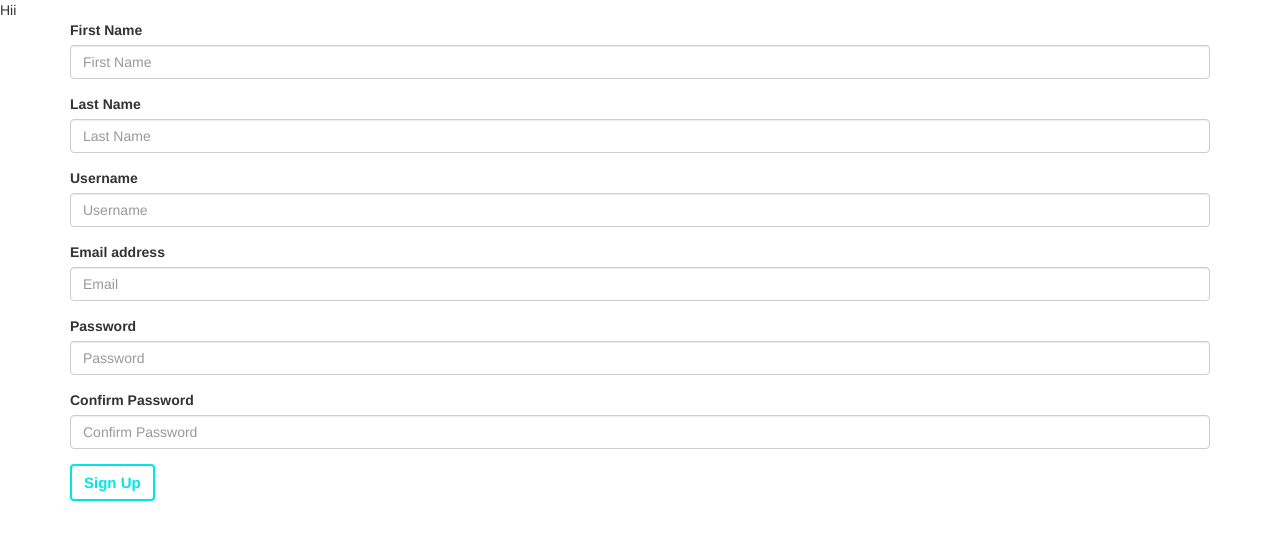
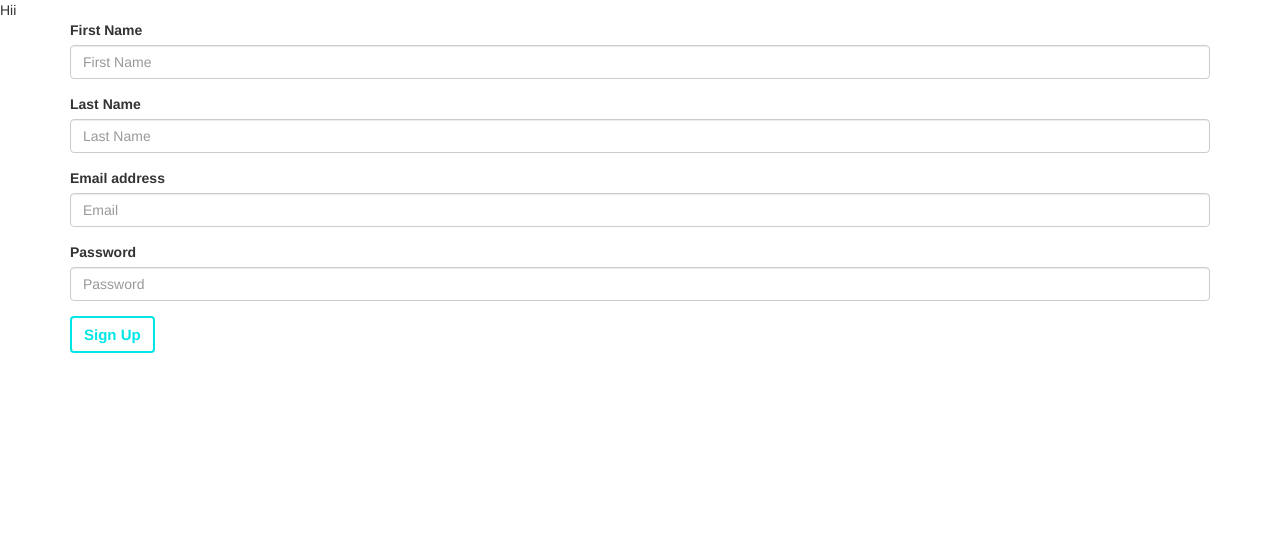
Before and after one commit to pradeepgangwar/Smart-India-Hackathon-18, a Django app: template sih/templates/sih/signup.html in a window 1280 px wide. Shown: the top 540 px of the page. Run offline with Django 3.2, Linux system fonts and the light colour scheme; the template is opened without the code that fills it: values that come from a table or form of the project are taken from there, others are empty; some libraries are stand-ins or nearby versions.

Commit message:
Signup working

```diff
--- a/eRozgaar/urls.py
+++ b/eRozgaar/urls.py
@@ -24,5 +24,5 @@ urlpatterns = [
     path('admin/', admin.site.urls),
     url(r'^accounts/login/$', auth_views.LoginView.as_view(redirect_authenticated_user=True), name='login'),
     url(r'^accounts/logout/$', views.logout, name='logout'),
-    url(r'', include('sih.urls')),
+    url(r'', include(('sih.urls', 'sih'), namespace='sih')),
 ]
--- a/sih/forms.py
+++ b/sih/forms.py
@@ -5,7 +5,7 @@ class UserForm(forms.ModelForm):
 
     class Meta:
         model = User
-        fields = ('username', 'email', 'password', 'first_name', 'last_name')
+        fields = ('email', 'password', 'first_name', 'last_name')
 
 class UserProfileForm(forms.ModelForm):
 
@@ -29,10 +29,10 @@ class Applications(forms.ModelForm):
 
     class Meta:
         model = applications
-        fields = ('sop')
+        fields = ('sop',)
 
 class Query(forms.ModelForm):
 
     class Meta:
         model = query
-        fields = ('question')
+        fields = ('question',)
--- a/sih/templates/sih/signup.html
+++ b/sih/templates/sih/signup.html
@@ -2,8 +2,10 @@
 
 {% block content %}
 
+<!--{{ form }}-->
+
 <div class="container">
-   <form method="post" action="{% url 'discuss:register' %}" style="" class="register-form">
+   <form method="post" action="{% url 'sih:signup' %}" style="" class="register-form">
        {% csrf_token %}
        <div class="form-group">
         <label for="first_name" style="float:left;">First Name</label>
@@ -13,10 +15,6 @@
         <label for="last_name" style="float:left;">Last Name</label>
         <input type="text" class="form-control" id="last_name" placeholder="Last Name" name="last_name">
       </div>
-       <div class="form-group">
-        <label for="username" style="float:left;">Username</label>
-        <input type="text" class="form-control" id="username" placeholder="Username" name="username">
-      </div>
       <div class="form-group">
         <label for="email" style="float:left;">Email address</label>
         <input type="email" class="form-control" id="email" placeholder="Email" name="email">
@@ -25,11 +23,7 @@
         <label for="password" style="float:left;">Password</label>
         <input type="password" class="form-control" id="password" placeholder="Password" name="password">
       </div>
-       <div class="form-group">
-        <label for="confirm_password" style="float:left;">Confirm Password</label>
-        <input type="password" class="form-control" id="confirm_password" placeholder="Confirm Password" name="confirm_pass">
-      </div>
-           <button type="submit" class="btn" style="color:#00e6e6; border:2px solid #00e6e6; background-color:white; font-size:15px;"><b>Sign Up</b></button>
+       <button type="submit" class="btn" style="color:#00e6e6; border:2px solid #00e6e6; background-color:white; font-size:15px;"><b>Sign Up</b></button>
     </form>
 </div>
 
```
Also changed, not shown: sih/views.py (+12 -7 lines), sih/migrations/0002_query_answer.py (added).
